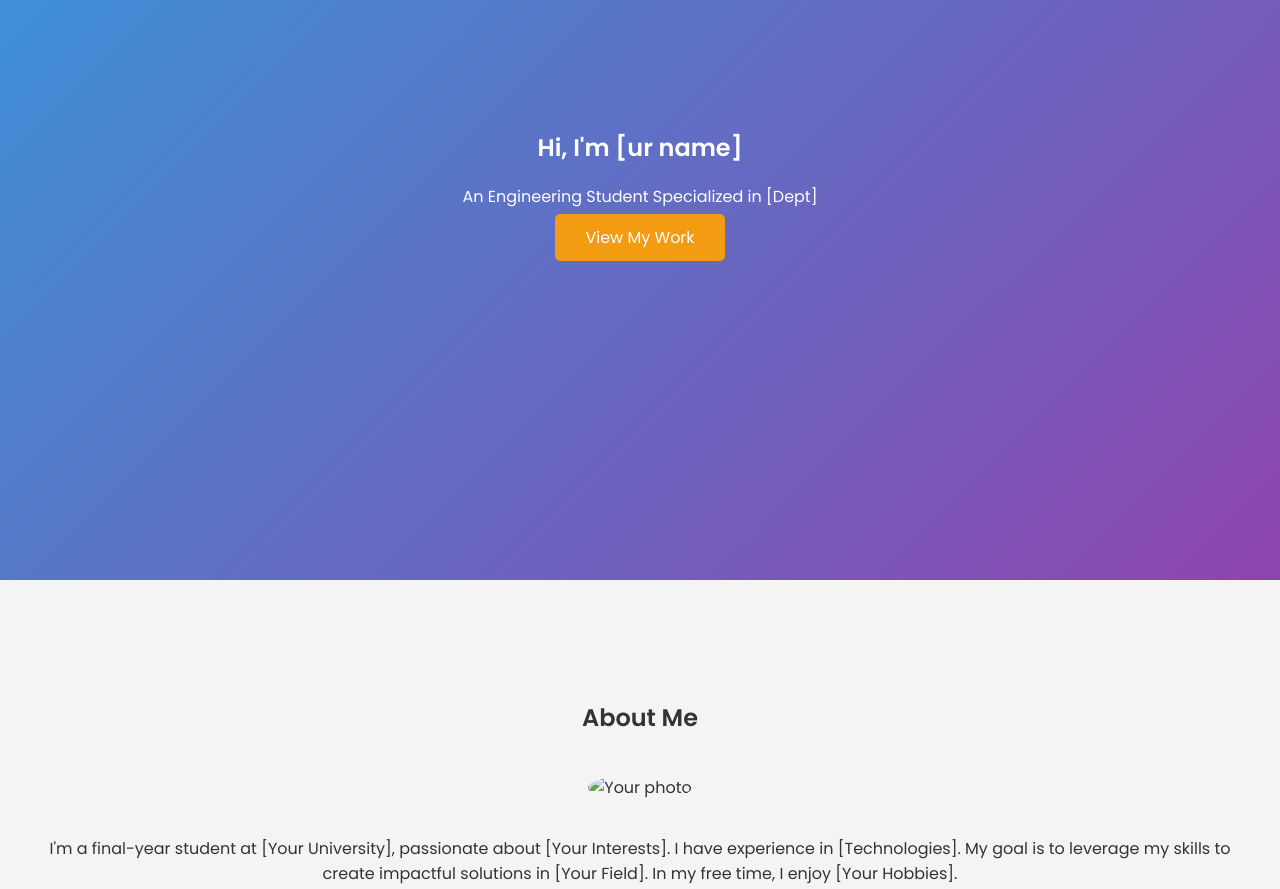
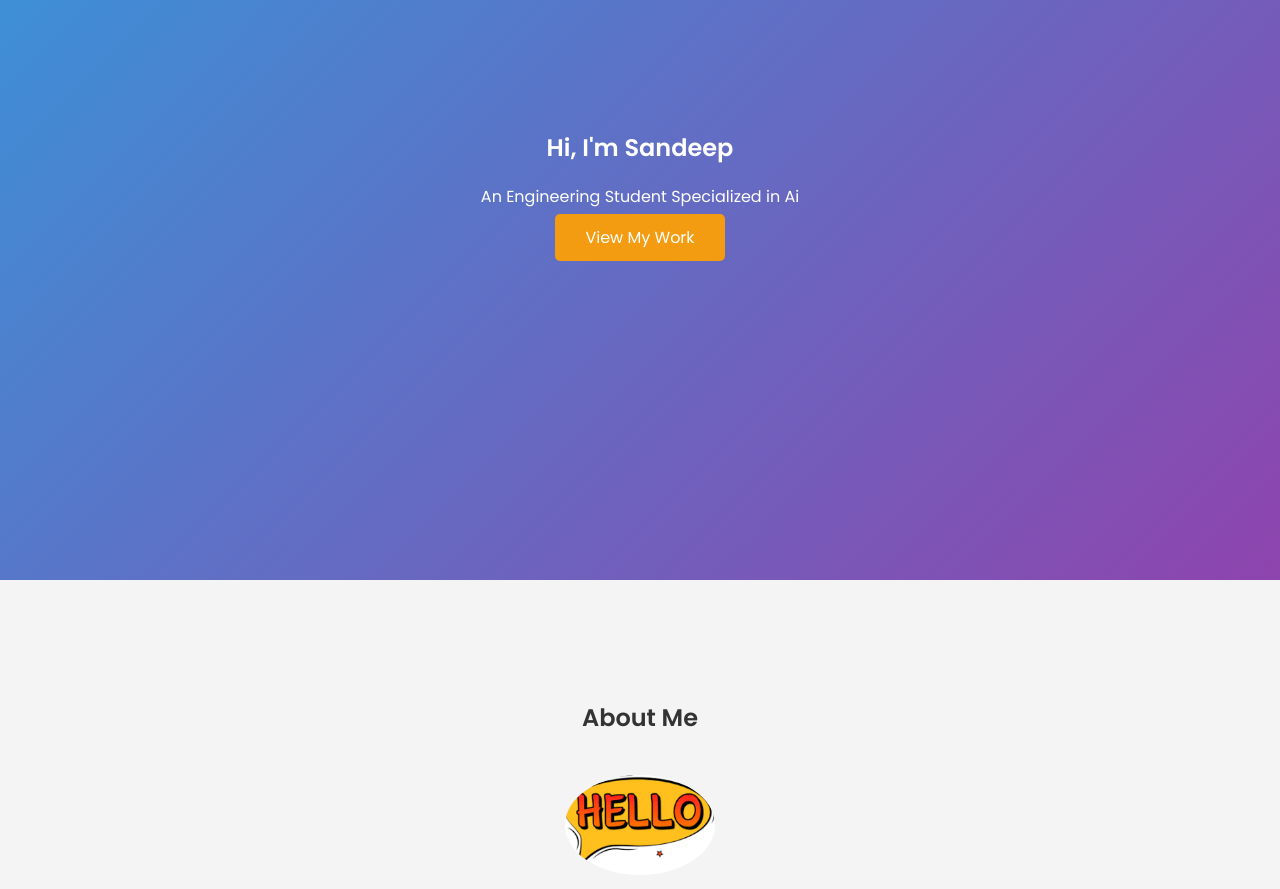
Before and after one commit to PendyalaGrishma/port, a plain HTML site: page index.html in a window 1280 px wide. Shown: the part 220-1109 px from the top of the page. Drawn offline with Linux system fonts and the light colour scheme.

Commit message:
2 commit

```diff
--- a/index.html
+++ b/index.html
@@ -29,8 +29,8 @@
         <!-- Hero Section -->
         <section class="hero" id="hero">
             <div class="container">
-                <h1>Hi, I'm [ur name]</h1>
-                <p>An Engineering Student Specialized in [Dept]</p>
+                <h1>Hi, I'm Sandeep</h1>
+                <p>An Engineering Student Specialized in Ai </p>
                 <a href="#projects" class="cta-button">View My Work</a>
             </div>
         </section>
@@ -38,7 +38,7 @@
         <!-- About Section -->
         <section id="about" class="about-section container">
             <h2>About Me</h2>
-            <img src="ur image" alt="Your photo" class="profile-pic">
+            <img src="img/download.png" alt="Your photo" class="profile-pic">
             <p>
                 I'm a final-year student at [Your University], passionate about [Your Interests].
                 I have experience in [Technologies]. My goal is to leverage my skills to create
```
Also changed, not shown: img/download.png (added).
